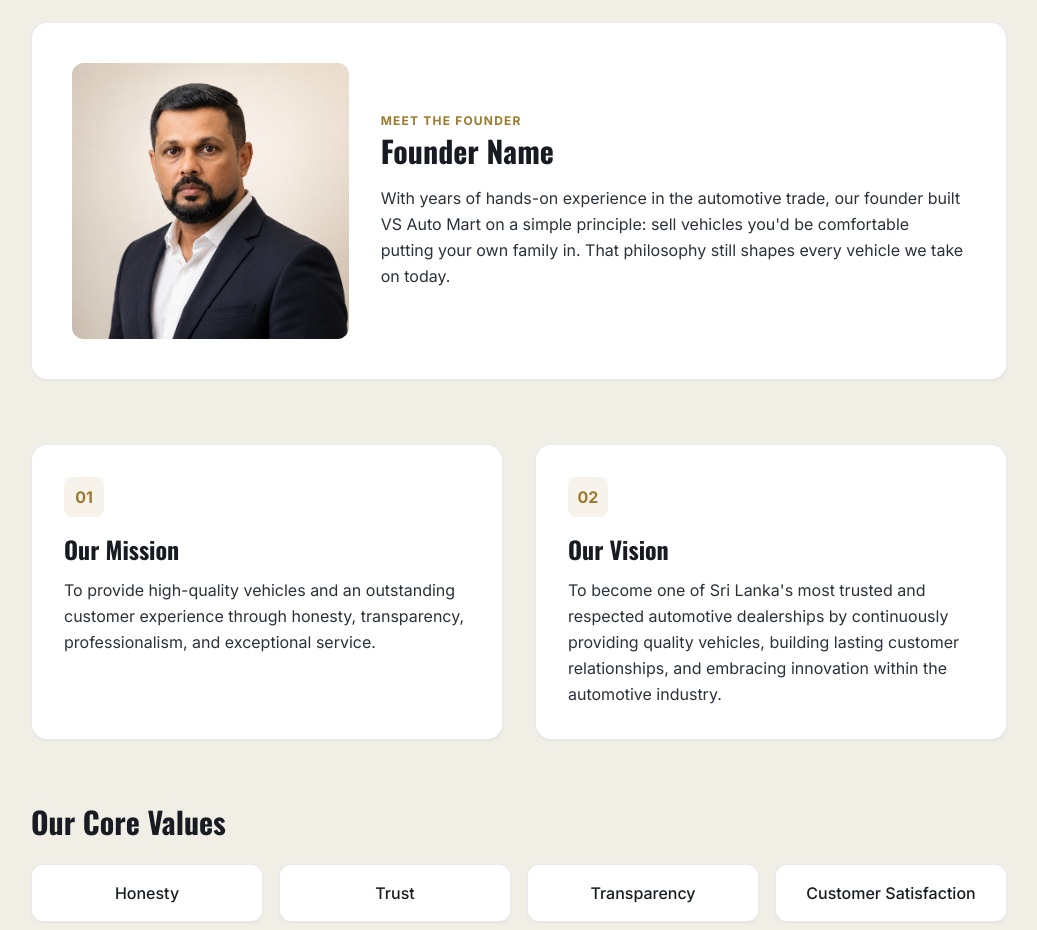
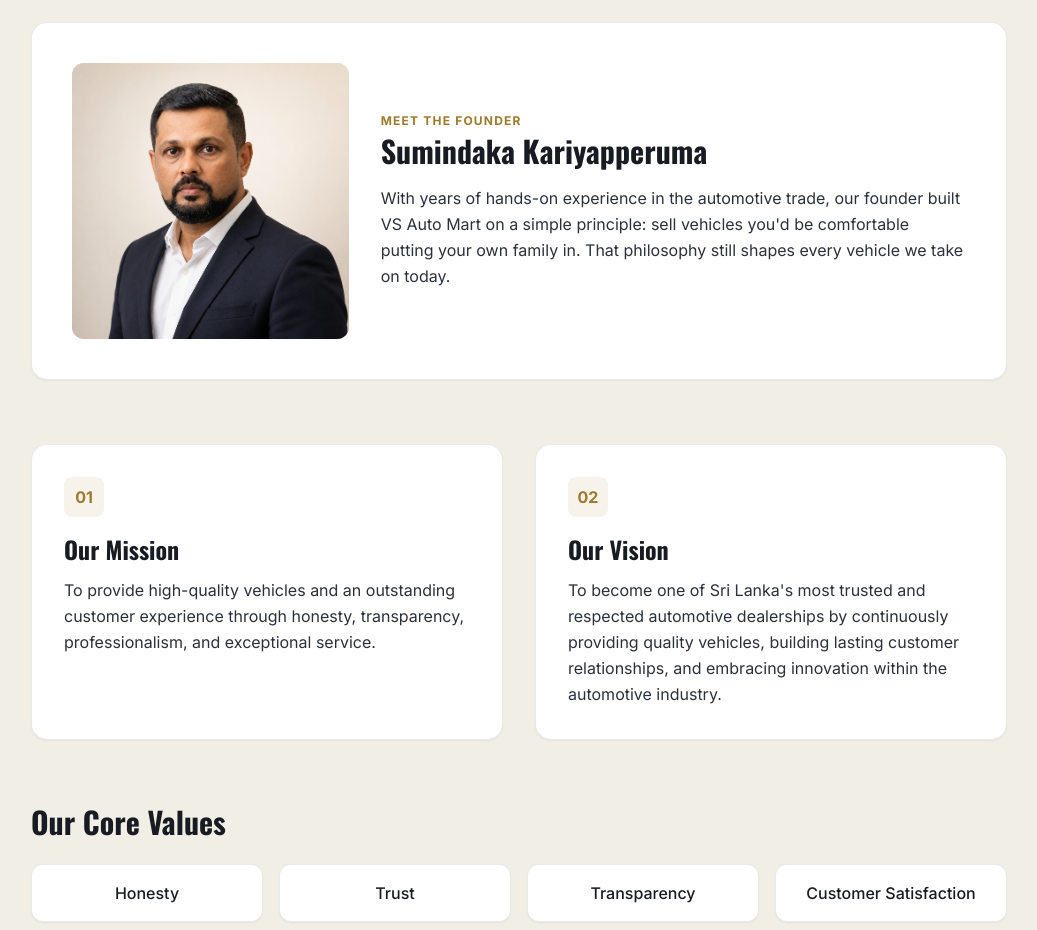
Before and after one commit to chenuka10/vs-auto-mart, a Next.js app: page /about in a window 1280 px wide. Shown: the part 880-1810 px from the top of the page, without its empty margins (121-1158 px from the left). Built offline with nearby package versions, Linux system fonts and the light colour scheme.

Commit message:
Update founder's name in about page

```diff
--- a/src/app/about/page.tsx
+++ b/src/app/about/page.tsx
@@ -97,7 +97,7 @@ export default function AboutPage() {
               Meet the Founder
             </p>
             <h2 className="mt-1 font-display text-3xl font-bold text-graphite-900">
-              Founder Name
+              Sumindaka Kariyapperuma
             </h2>
             <p className="mt-4 text-base leading-relaxed text-graphite-700">
               With years of hands-on experience in the automotive trade, our
```
